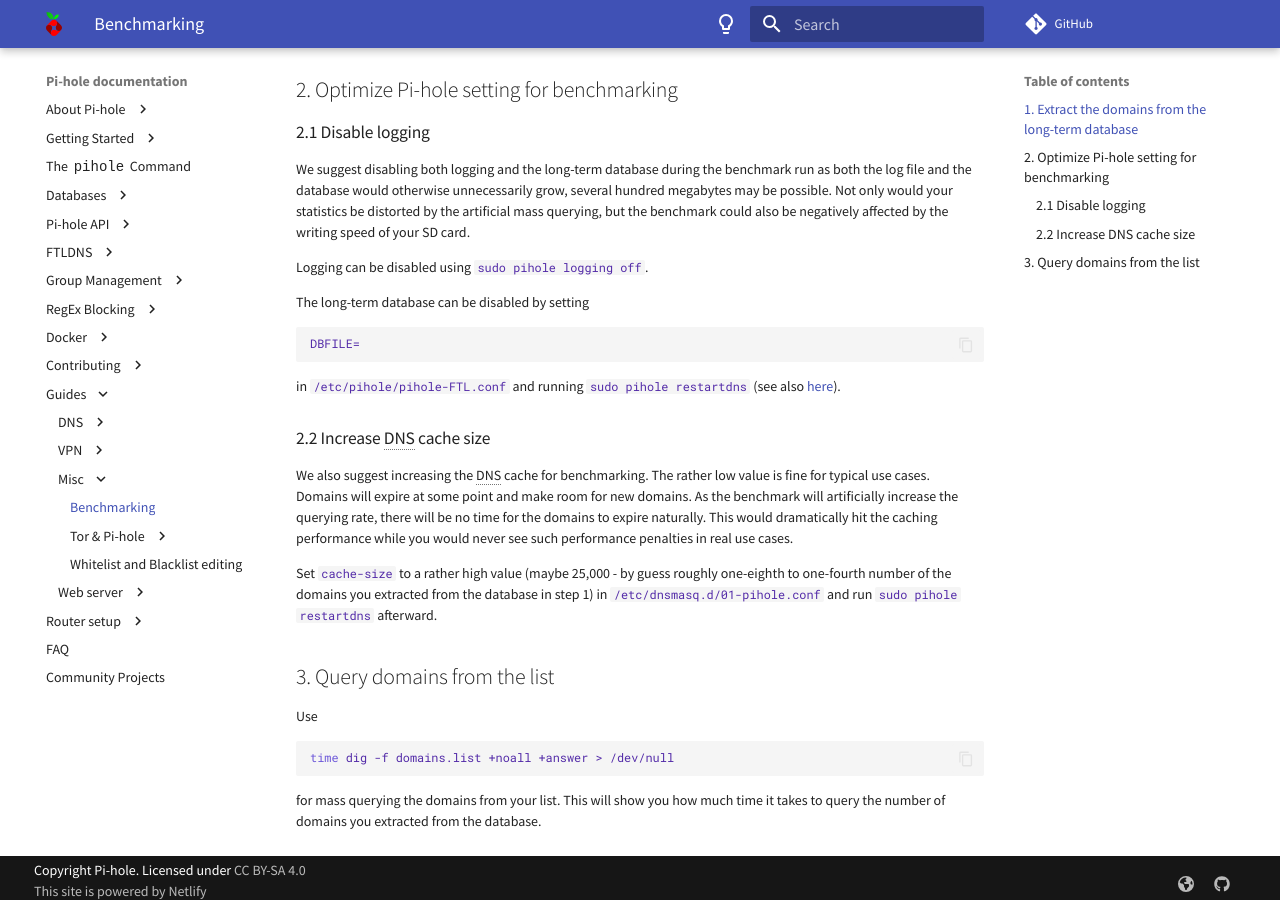
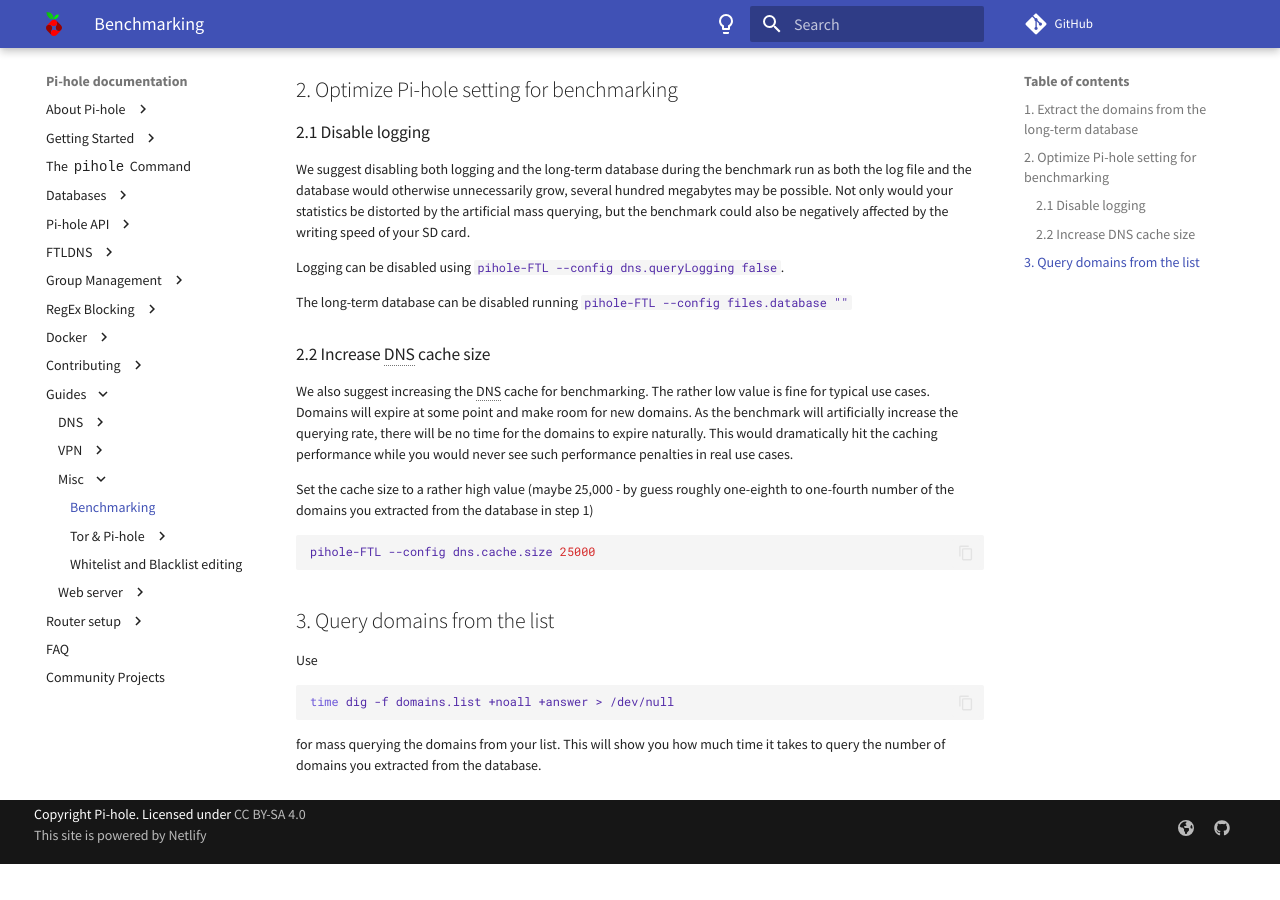
Before and after one commit to pi-hole/docs, an MkDocs documentation site: the page built from docs/guides/misc/benchmark.md, in a window 1280 px wide and 900 px high, scrolled down 497 px. Built offline with MkDocs 1.6.1 and Material for MkDocs 9.7.7, drawn with Linux system fonts in a browser that asks for light colours; comment, search, counter and statistics services are not loaded; after the commit the page ends 1361 px from its top, so only the background shows below that.

Commit message:
Update benchmark.md to reflect removed restartdns command and also update config setting instructions
Signed-off-by: Adam Warner <me@adamwarner.co.uk>

````diff
--- a/docs/guides/misc/benchmark.md
+++ b/docs/guides/misc/benchmark.md
@@ -21,21 +21,19 @@
 
 We suggest disabling both logging and the long-term database during the benchmark run as both the log file and the database would otherwise unnecessarily grow, several hundred megabytes may be possible. Not only would your statistics be distorted by the artificial mass querying, but the benchmark could also be negatively affected by the writing speed of your SD card.
 
-Logging can be disabled using `sudo pihole logging off`.
+Logging can be disabled using `pihole-FTL --config dns.queryLogging false`.
 
-The long-term database can be disabled by setting
-
-```
-DBFILE=
-```
-
-in `/etc/pihole/pihole-FTL.conf` and running `sudo pihole restartdns` (see also [here](../../ftldns/configfile.md/#dbfile)).
+The long-term database can be disabled running `pihole-FTL --config files.database ""`
 
 ### 2.2 Increase DNS cache size
 
 We also suggest increasing the DNS cache for benchmarking. The rather low value is fine for typical use cases. Domains will expire at some point and make room for new domains. As the benchmark will artificially increase the querying rate, there will be no time for the domains to expire naturally. This would dramatically hit the caching performance while you would never see such performance penalties in real use cases.
 
-Set `cache-size` to a rather high value (maybe 25,000 - by guess roughly one-eighth to one-fourth number of the domains you extracted from the database in step 1) in `/etc/dnsmasq.d/01-pihole.conf` and run `sudo pihole restartdns` afterward.
+Set the cache size to a rather high value (maybe 25,000 - by guess roughly one-eighth to one-fourth number of the domains you extracted from the database in step 1)
+
+```bash
+pihole-FTL --config dns.cache.size 25000
+```
 
 ## 3. Query domains from the list
 
````
